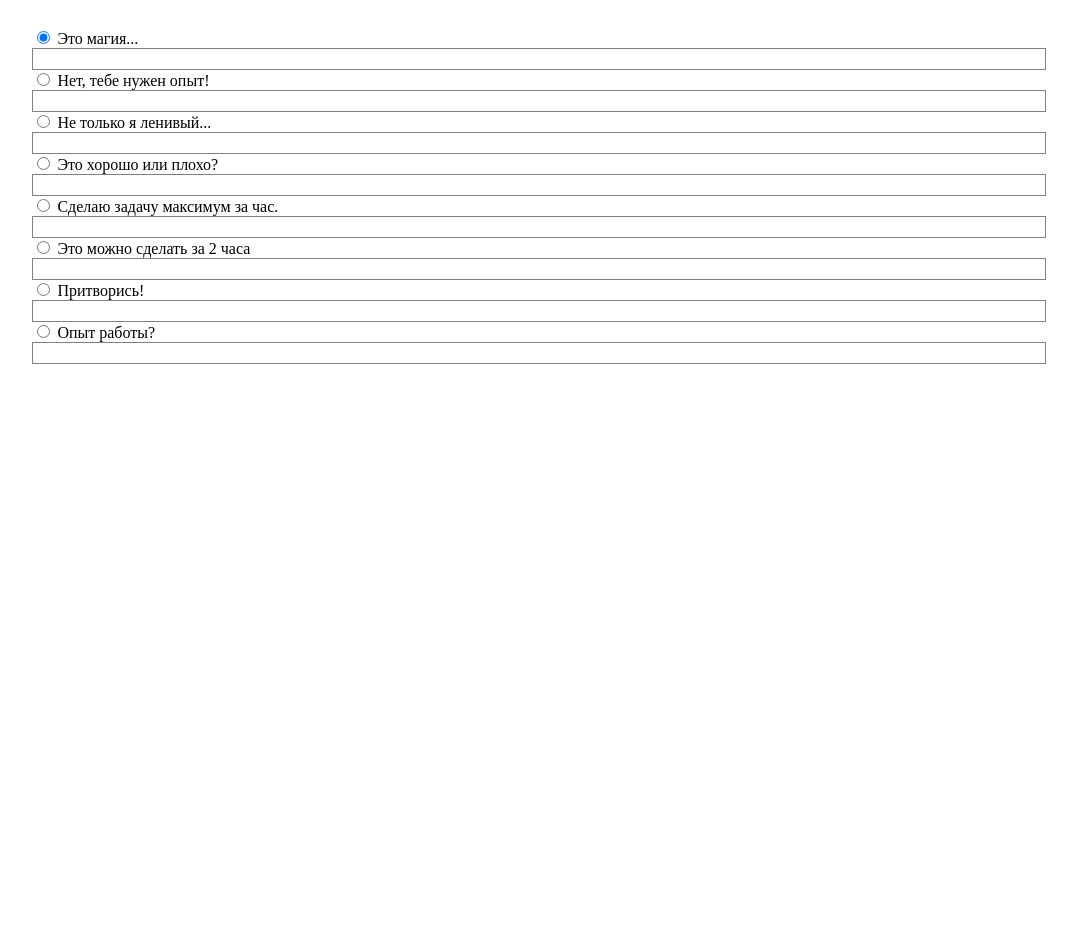
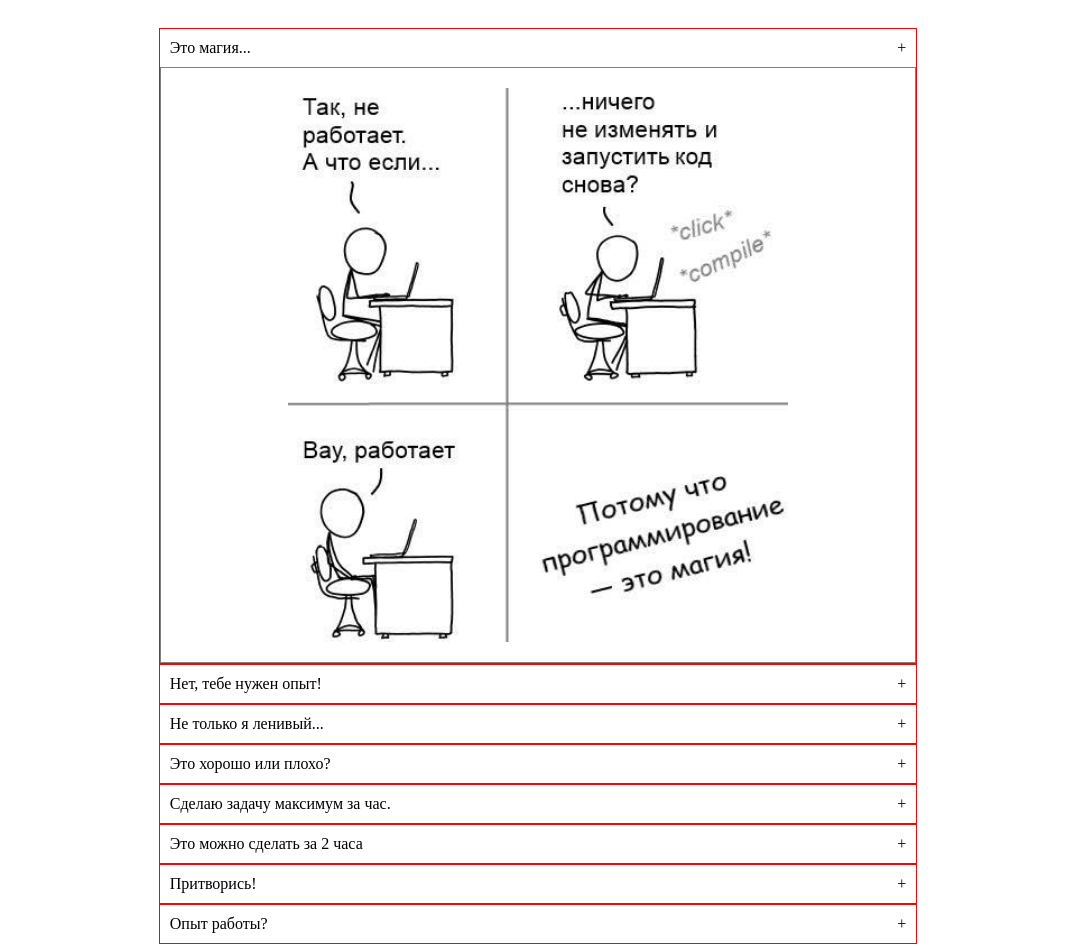
Before and after one commit to ava-mirtl/cssBayan, a plain HTML site: page cssBayan/index.html in a window 1280 px wide. Shown: the whole page, without its empty margins (102-1179 px from the left). Before the commit the page ends 800 px from the top, so only its background shows below. Drawn offline with Linux system fonts and the light colour scheme.

Commit message:
feat: add btn (Fri, Mar, 10, 2023 05:03:06 PM)

```diff
--- a/cssBayan/index.html
+++ b/cssBayan/index.html
@@ -11,45 +11,69 @@
 
 <body>
     <div class="bayan-container">
+        <div class="bayan-item">
             <input type="radio" name="bayan" id="bayan1" checked="checked">
-        <label for="bayan1">Это магия...</label>
+            <label class="bayan-title" for="bayan1">
+                <span>Это магия...</span><span class="bayan-btn">+</span></label>
             <div class="bayan-body">
                 <img src="../assets/mem1.jpg" alt="mem">
             </div>
+        </div>
+        <div class="bayan-item">
             <input type="radio" name="bayan" id="bayan2">
-        <label for="bayan2">Нет, тебе нужен опыт!</label>
+            <label class="bayan-title" for="bayan2"><span class="bayan-title__txt">Нет, тебе нужен опыт!</span><span
+                    class="bayan-btn">+</span></label>
             <div class="bayan-body">
                 <img src="../assets/mem2.jpg" alt="mem">
             </div>
+        </div>
+        <div class="bayan-item">
             <input type="radio" name="bayan" id="bayan3">
-        <label for="bayan3">Не только я ленивый...</label>
+            <label class="bayan-title" for="bayan3"><span class="bayan-title__txt">Не только я ленивый...</span><span
+                    class="bayan-btn">+</span></label>
             <div class="bayan-body">
                 <img src="../assets/mem3.jpg" alt="mem">
             </div>
+        </div>
+        <div class="bayan-item">
             <input type="radio" name="bayan" id="bayan4">
-        <label for="bayan4">Это хорошо или плохо?</label>
+            <label class="bayan-title" for="bayan4"><span class="bayan-title__txt">Это хорошо или плохо?</span><span
+                    class="bayan-btn">+</span></label>
             <div class="bayan-body">
                 <img src="../assets/mem4.jpg" alt="mem">
             </div>
+        </div>
+        <div class="bayan-item">
             <input type="radio" name="bayan" id="bayan5">
-        <label for="bayan5">Сделаю задачу максимум за час.</label>
+            <label class="bayan-title" for="bayan5"><span class="bayan-title__txt">Сделаю задачу максимум за
+                    час.</span><span class="bayan-btn">+</span></label>
             <div class="bayan-body">
                 <img src="../assets/mem5.jpg" alt="mem">
             </div>
+        </div>
+        <div class="bayan-item">
             <input type="radio" name="bayan" id="bayan6">
-        <label for="bayan6">Это можно сделать за 2 часа</label>
+            <label class="bayan-title" for="bayan6"><span class="bayan-title__txt">Это можно сделать за 2
+                    часа</span><span class="bayan-btn">+</span></label>
             <div class="bayan-body">
                 <img src="../assets/mem6.jpg" alt="mem">
             </div>
+        </div>
+        <div class="bayan-item">
             <input type="radio" name="bayan" id="bayan7">
-        <label for="bayan7">Притворись!</label>
+            <label class="bayan-title" for="bayan7"><span class="bayan-title__txt">Притворись!</span><span
+                    class="bayan-btn">+</span></label>
             <div class="bayan-body">
                 <img src="../assets/mem7.jpg" alt="mem">
             </div>
+        </div>
+        <div class="bayan-item">
             <input type="radio" name="bayan" id="bayan8">
-        <label for="bayan8">Опыт работы?</label>
+            <label class="bayan-title" for="bayan8"><span class="bayan-title__txt">Опыт работы?</span><span
+                    class="bayan-btn">+</span></label>
             <div class="bayan-body">
                 <img src="../assets/mem8.jpg" alt="mem">
+            </div>
         </div>
     </div>
 </body>
--- a/cssBayan/style.css
+++ b/cssBayan/style.css
@@ -3,22 +3,41 @@ body {
   justify-content: center;
 }
 .bayan-container {
-  width: 80%;
-  margin: 20px 0;
+  width: 60%;
+  margin: 20px auto;
 }
 .bayan-container .bayan-body {
-  display: flex;
-  height: 20px;
+  display: none;
   justify-content: center;
-  width: 100%;
+  padding: 0 30px;
+  transition: color 0.5s, padding 0.5s;
   border: 1px solid grey;
   margin: 0 auto;
 }
-label:hover,
 .bayan-body:hover {
-  height: fit-content;
+  display: flex;
+}
+.bayan-item:hover > .bayan-body {
+  display: flex;
 }
 img {
   width: 500px;
   margin: 20px;
 }
+input {
+  display: none;
+}
+input:checked + label + .bayan-body {
+  display: flex;
+}
+.bayan-item {
+  border: 1px solid red;
+}
+.bayan-title {
+  display: flex;
+  width: 100%;
+  justify-content: space-between;
+}
+span {
+  padding: 10px;
+}
```
Lines whose indentation alone changed are shown as unchanged.
